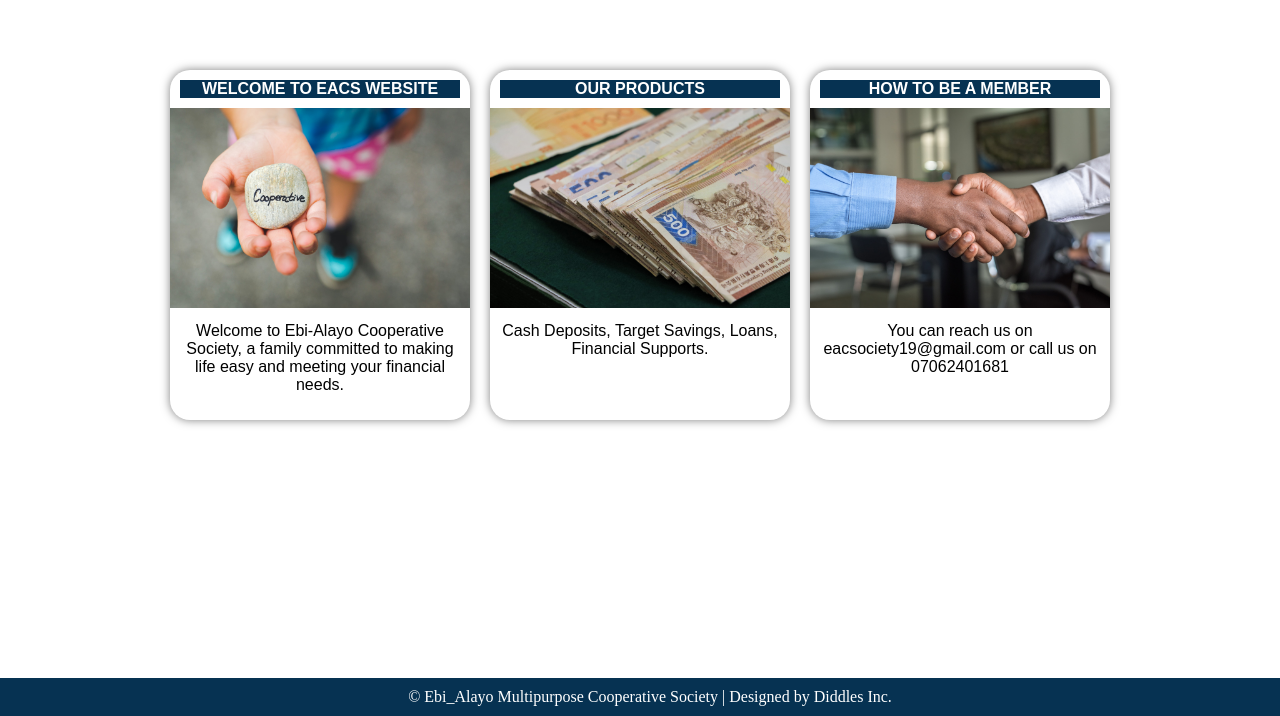
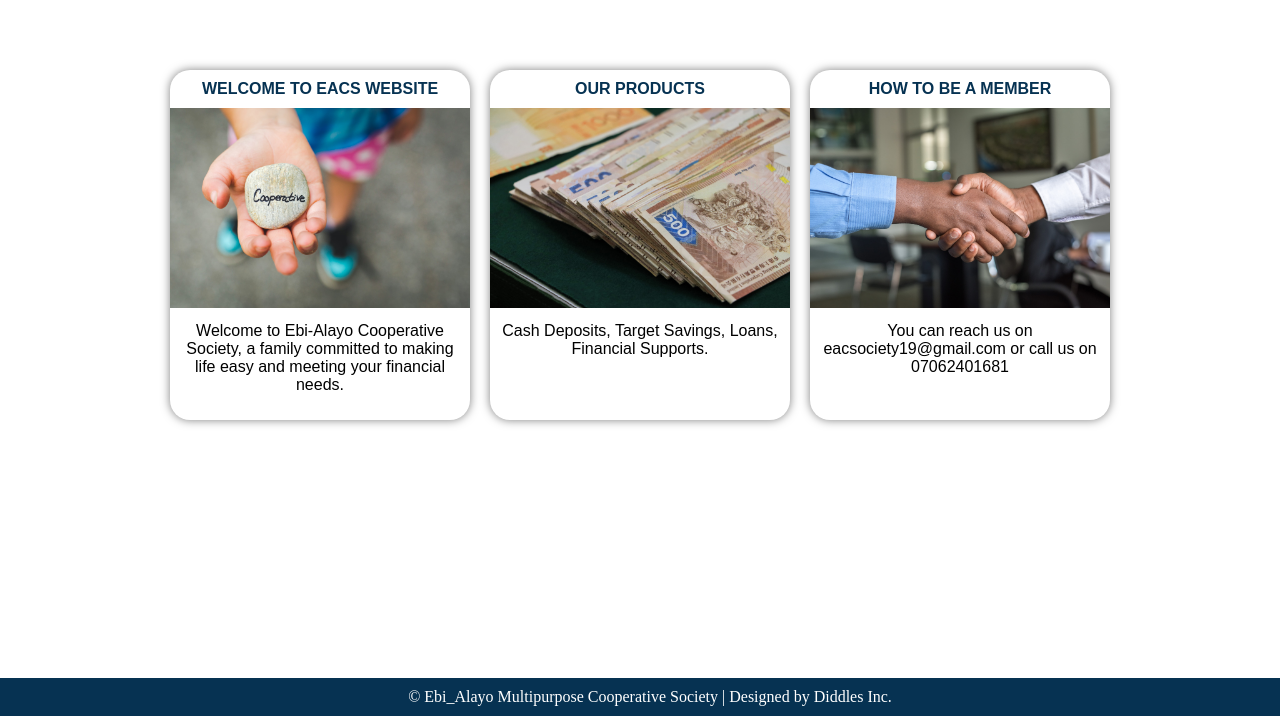
Before and after one commit to Johndiddles/johndiddles.github.io, a plain HTML site: page index.html in a window 1280 px wide. Shown: the part 124-840 px from the top of the page. Drawn offline with Linux system fonts and the light colour scheme.

Commit message:
Update styles.css

```diff
--- a/styles/styles.css
+++ b/styles/styles.css
@@ -154,8 +154,6 @@ a {
 	font-weight: 600;
 	text-align: center;
 	margin: 10px;
-	background: #063252;
-	color: #fff;
 
 }
 
```
